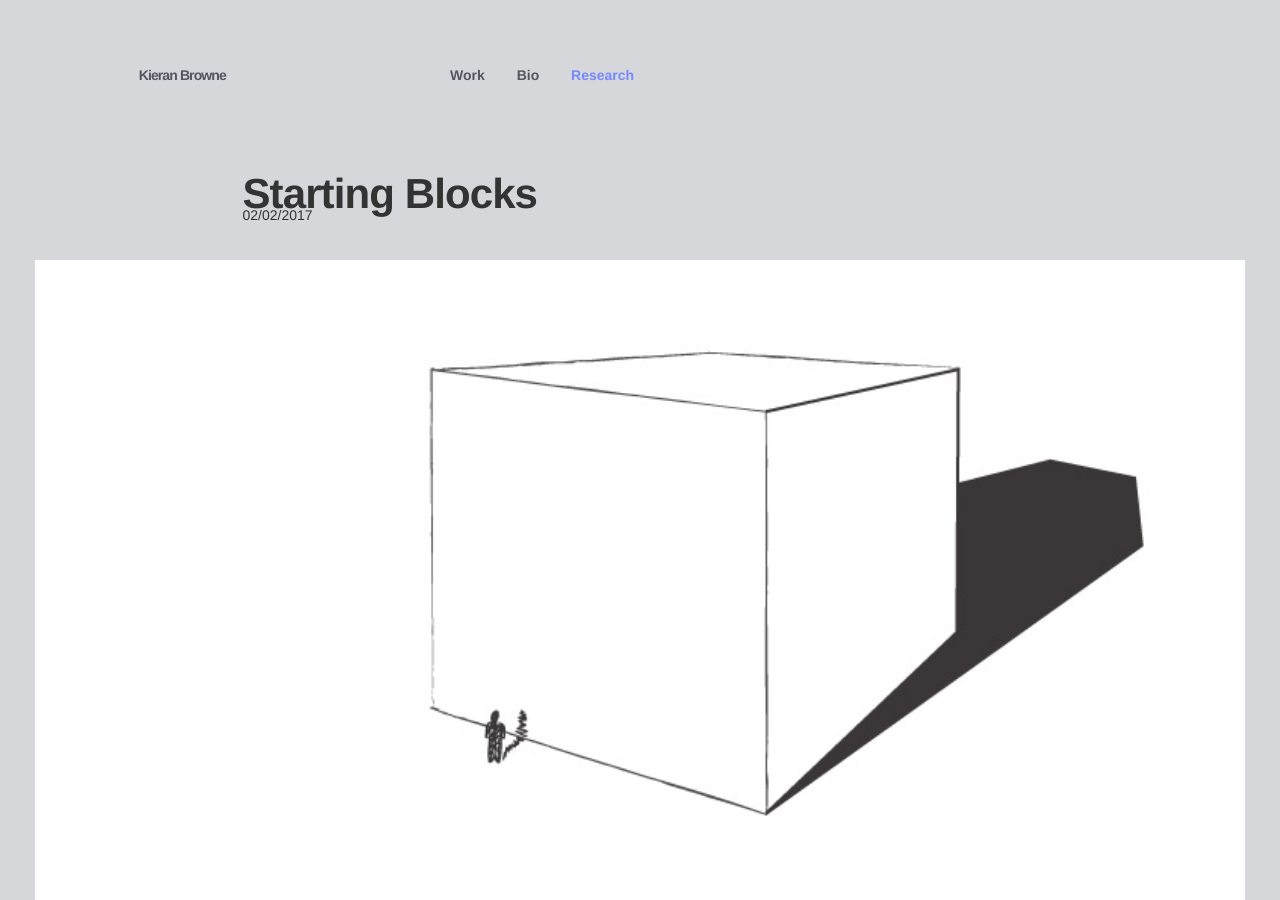
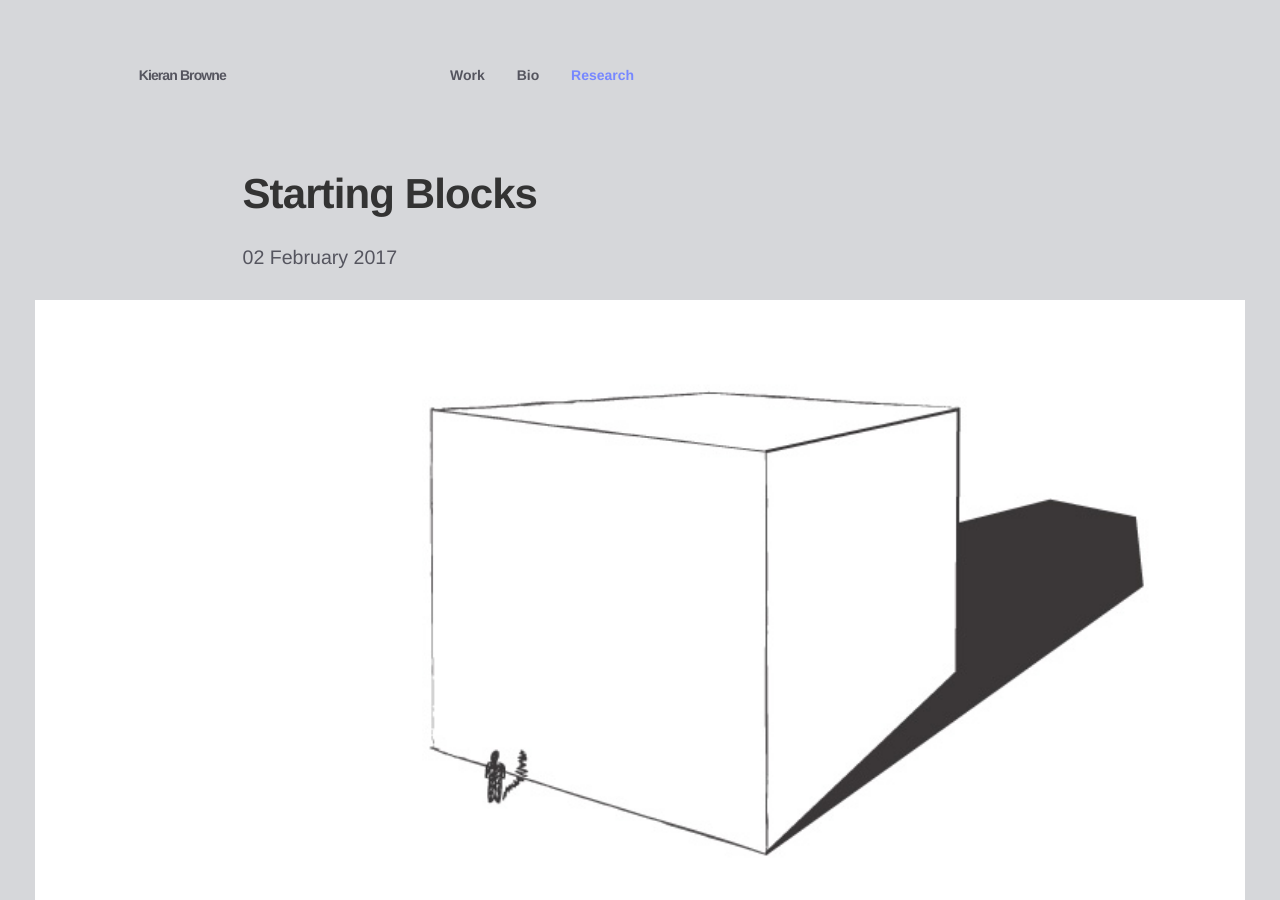
Before and after one commit to kieranbrowne/kieranbrowne.github.io, a Jekyll site: the page built from _posts/2017-02-2-starting-blocks.md, in a window 1280 px wide and 900 px high. Built offline with Jekyll 4.4.1, drawn with Linux system fonts in a browser that asks for light colours; comment, search, counter and statistics services are not loaded.

Commit message:
fixing date string

```diff
--- a/_layouts/post.html
+++ b/_layouts/post.html
@@ -5,10 +5,8 @@ layout: default
 <div class="grid">
   <div class="col-8 col-sm-10 col-xs-12 col-push-2 col-sm-push-1 col-xs-push-0 content">
     <div class="spacer-5"></div>
-    {% if page.url != "/research/" %}
     <h1>{{ page.title }}</h1>
-    {{ page.date | date: "%m/%d/%Y" }}
-    {% endif %}
+    <h4> {{ page.date | date_to_long_string }}</h4>
     {{ content }}
     <div class="spacer-10"></div>
     {% if page.url != "/research/" %}
```
